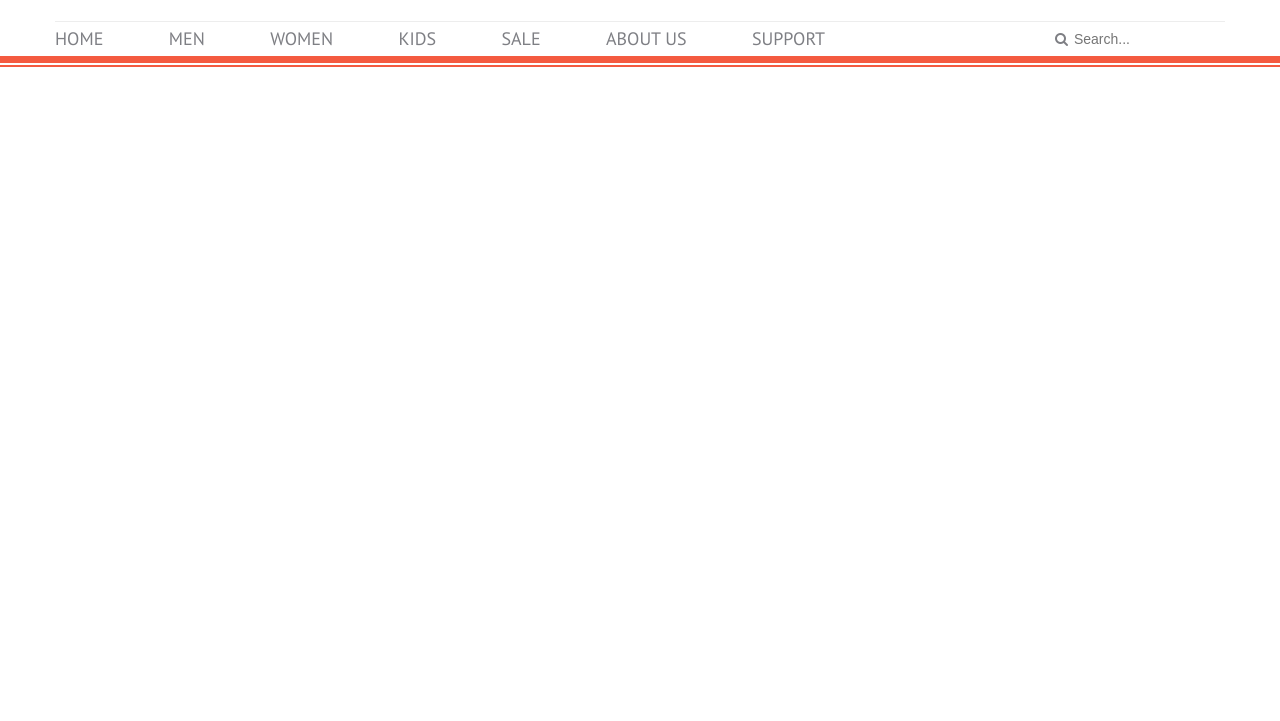
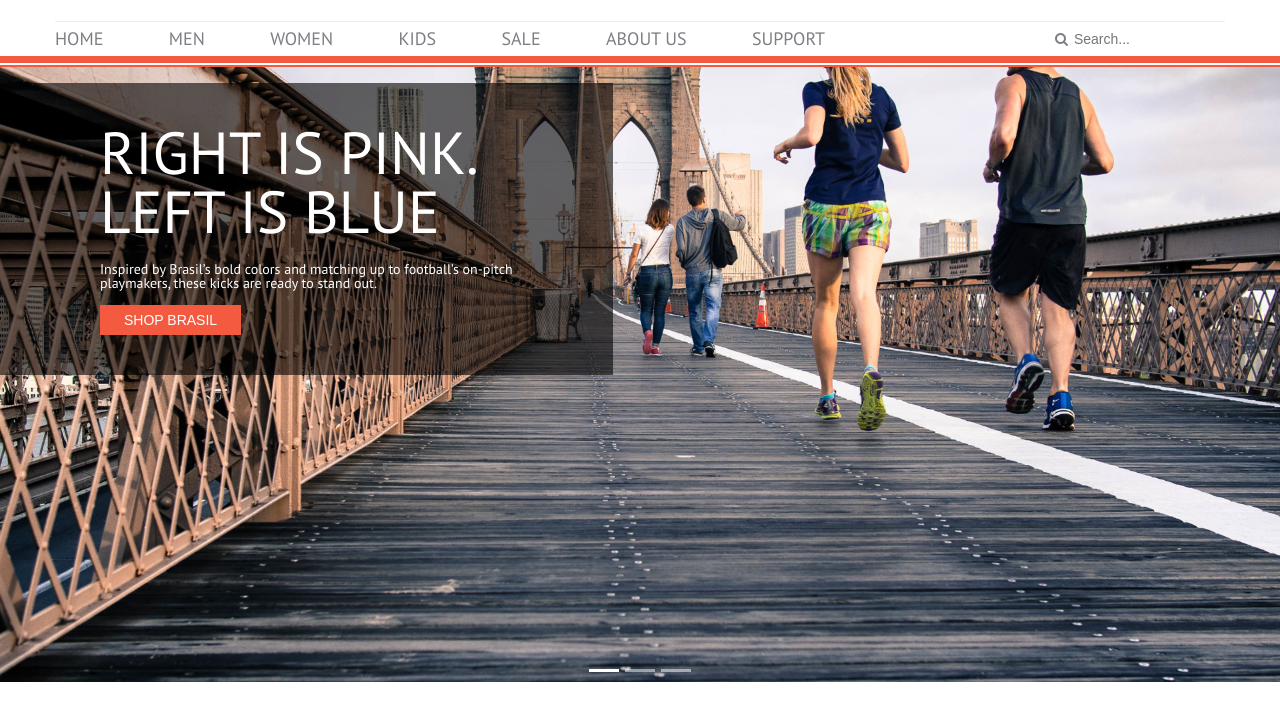
Before and after one commit to Mat-Gr/super-sports, a website: page public/index.html in a window 1280 px wide. Shown: the part 73-794 px from the top of the page. Drawn offline with nearby package versions, Linux system fonts and the light colour scheme.

Commit message:
Added slider/carousel functionality

```diff
--- a/public/index.html
+++ b/public/index.html
@@ -29,7 +29,7 @@
             </div>
         </div>
 
-        <div class="header container">
+        <header class="container">
             <div class="row justify-content-between py-4">
                 <div class="col-lg-3 d-flex align-items-center">
                     <a href="#"><img class="img-fluid" src="assets/imgs/logo.png" alt="Super Sports Logo"></a>
@@ -130,12 +130,39 @@
                     <input type="text" name="search" placeholder="Search...">
                 </div>
             </div>
-        </div>
+        </header>
         <div class="container-fluid">
             <div class="row line line--big"></div>
             <div class="row line line--small"></div>
         </div>
 
+        <main id="homepage" class="container-fluid">
+            <div id="slider" class="row">
+                <div id="carouselExampleIndicators" class="carousel slide" data-ride="carousel">
+                    <ol class="carousel-indicators">
+                        <li data-target="#carouselExampleIndicators" data-slide-to="0" class="active"></li>
+                        <li data-target="#carouselExampleIndicators" data-slide-to="1"></li>
+                        <li data-target="#carouselExampleIndicators" data-slide-to="2"></li>
+                    </ol>
+                    <div class="carousel-inner" role="listbox">
+                        <div class="carousel-item active">
+                            <img class="d-block img-fluid" src="assets/imgs/slider/1.jpg" alt="First slide">
+                            <div class="carousel-caption">
+                                <h1>RIGHT IS PINK.</br>LEFT IS BLUE</h1>
+                                <p>Inspired by Brasil’s bold colors and matching up to football’s on-pitch</br>playmakers, these kicks are ready to stand out.</p>
+                                <button class="px-4 py-2" type="button" name="call-to-action">SHOP BRASIL</button>
+                            </div>
+                        </div>
+                        <!-- <div class="carousel-item">
+                            <img class="d-block img-fluid" src="assets/imgs/slider/2.jpg" alt="Second slide">
+                        </div>
+                        <div class="carousel-item">
+                            <img class="d-block img-fluid" src="assets/imgs/slider/3.jpg" alt="Third slide">
+                        </div> -->
+                    </div>
+                </div>
+            </div>
+        </main>
         <!-- jQuery -->
         <script src="https://ajax.googleapis.com/ajax/libs/jquery/3.1.1/jquery.min.js"></script>
         <!-- Bootstrap javascript -->
--- a/source/scss/main.scss
+++ b/source/scss/main.scss
@@ -8,3 +8,4 @@
 @import "partials/bootstrap-modify";
 @import "partials/fonts";
 @import "partials/header";
+@import "partials/homepage";
--- a/source/scss/partials/_header.scss
+++ b/source/scss/partials/_header.scss
@@ -1,5 +1,5 @@
 // Header styles
-.header {
+header {
     // Default link styles
     @include links($grey, $light-grey, $light-red, $red);
     a {
@@ -63,6 +63,7 @@
 // Red dobble-line at the bottom
 .line {
     background-color: $red;
+    z-index: 11;
     @at-root #{&}--big {
         height: 7px;
         margin-bottom: 2px;
--- /dev/null
+++ b/source/scss/partials/_homepage.scss
@@ -0,0 +1,30 @@
+main {
+    #slider {
+        max-height: 656px;
+
+        .carousel-inner {
+            height: 100%;
+
+            .carousel-caption {
+                bottom: 50%;
+                left: initial;
+                right: initial;
+                padding: 40px 100px;
+                background-color: transparentize($black, 0.4);
+                text-align: left;
+
+                @include button();
+            }
+
+            h1 {
+                @include font(59.3px, $white, $PTSans);
+                margin-bottom: 20px;
+            }
+
+            p {
+                @include font(14px, $white, $PTSans);
+                margin-bottom: 15px;
+            }
+        }
+    }
+}
```
Also changed, not shown: public/assets/imgs/slider/1.jpg (added), public/assets/imgs/slider/2.jpg (added), public/assets/imgs/slider/3.jpg (added), public/assets/stylesheets/main.css.
